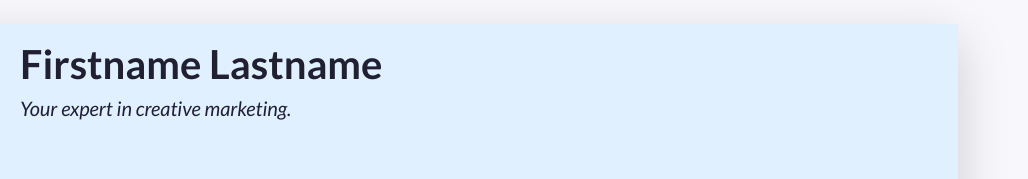
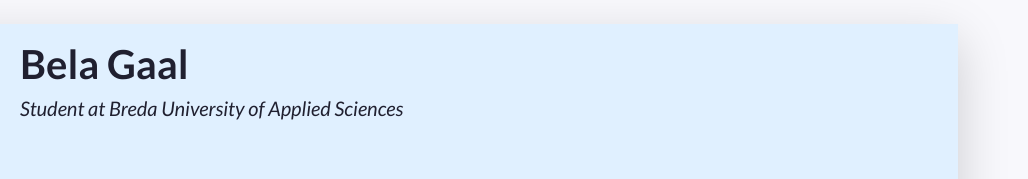
Before and after one commit to Bela-ann/PRJ4_23_24_class3_belagaal, a plain HTML site: page index.html in a window 1280 px wide. Shown: the top 179 px of the page, 252-1280 px from the left. Drawn offline with nearby package versions, Linux system fonts and the light colour scheme.

Commit message:
name and description
changed name and surname to personal name and student detail

```diff
--- a/index.html
+++ b/index.html
@@ -49,8 +49,8 @@
           A container to wrap around your name and tagline. Full-width at small size, then columns of increasing size.
         -->
         <div class="col-12 col-sm-8 col-md-9 col-lg-10 my-3 header-content">
-          <h1 class="fw-bolder">Firstname Lastname</h1>
-          <h5 class="fst-italic tagline">Your expert in creative marketing.</h5>
+          <h1 class="fw-bolder">Bela Gaal</h1>
+          <h5 class="fst-italic tagline">Student at Breda University of Applied Sciences</h5>
         </div>
       </header>
 
```
